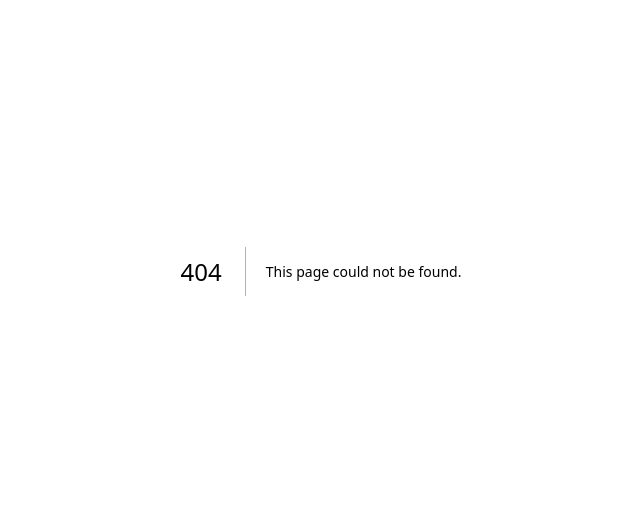
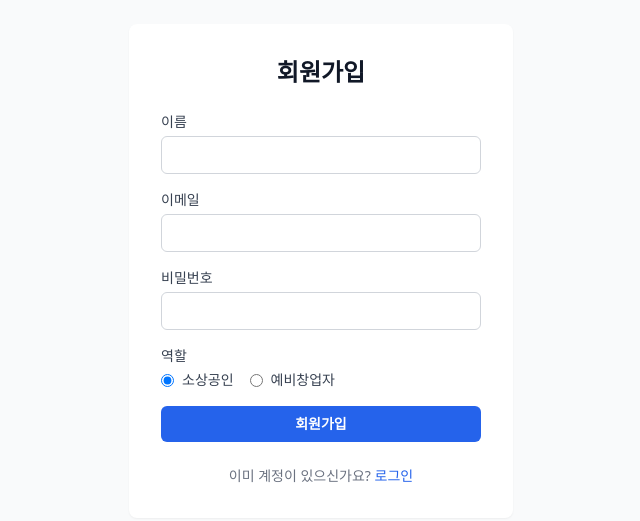
Before and after one commit to MinseoKim09/yuseong-sangkwon-map, a Next.js app in the folder yuseong-sangkwon-map/: page /auth/signup in a window 1280 px wide. Before the commit this address had no page. Shown: the part 129-650 px from the top of the page, without its empty margins (319-959 px from the left). Built offline with nearby package versions, Linux system fonts and the light colour scheme; no server answers.

Commit message:
feat: add email auth with Supabase (login, signup, callback, middleware)

```diff
--- /dev/null
+++ b/yuseong-sangkwon-map/src/app/auth/callback/route.ts
@@ -0,0 +1,18 @@
+import { NextResponse } from 'next/server'
+import { createClient } from '@/lib/supabase/server'
+
+export async function GET(request: Request) {
+  const { searchParams, origin } = new URL(request.url)
+  const code = searchParams.get('code')
+
+  if (code) {
+    const supabase = await createClient()
+    const { error } = await supabase.auth.exchangeCodeForSession(code)
+
+    if (!error) {
+      return NextResponse.redirect(`${origin}/map`)
+    }
+  }
+
+  return NextResponse.redirect(`${origin}/auth/login?error=auth_failed`)
+}
--- /dev/null
+++ b/yuseong-sangkwon-map/src/app/auth/login/page.tsx
@@ -0,0 +1,74 @@
+'use client'
+
+import { useState, FormEvent } from 'react'
+import { useRouter } from 'next/navigation'
+import Link from 'next/link'
+import { createClient } from '@/lib/supabase/client'
+import { AuthInput, AuthButton } from '@/components/ui/AuthForm'
+
+export default function LoginPage() {
+  const router = useRouter()
+  const supabase = createClient()
+
+  const [email, setEmail] = useState('')
+  const [password, setPassword] = useState('')
+  const [error, setError] = useState('')
+  const [isLoading, setIsLoading] = useState(false)
+
+  const handleSubmit = async (e: FormEvent) => {
+    e.preventDefault()
+    setError('')
+    setIsLoading(true)
+
+    const { error } = await supabase.auth.signInWithPassword({ email, password })
+
+    if (error) {
+      setError('이메일 또는 비밀번호가 올바르지 않습니다.')
+      setIsLoading(false)
+      return
+    }
+
+    router.push('/map')
+    router.refresh()
+  }
+
+  return (
+    <div className="flex min-h-screen items-center justify-center bg-gray-50 px-4">
+      <div className="w-full max-w-sm rounded-lg bg-white p-8 shadow-sm">
+        <h1 className="mb-6 text-center text-2xl font-bold text-gray-900">로그인</h1>
+
+        <form onSubmit={handleSubmit}>
+          <AuthInput
+            label="이메일"
+            type="email"
+            value={email}
+            onChange={(e) => setEmail(e.target.value)}
+            required
+            autoComplete="email"
+          />
+          <AuthInput
+            label="비밀번호"
+            type="password"
+            value={password}
+            onChange={(e) => setPassword(e.target.value)}
+            required
+            autoComplete="current-password"
+          />
+
+          {error && <p className="mb-4 text-sm text-red-600">{error}</p>}
+
+          <AuthButton type="submit" isLoading={isLoading}>
+            로그인
+          </AuthButton>
+        </form>
+
+        <p className="mt-6 text-center text-sm text-gray-500">
+          계정이 없으신가요?{' '}
+          <Link href="/auth/signup" className="font-medium text-blue-600 hover:underline">
+            회원가입
+          </Link>
+        </p>
+      </div>
+    </div>
+  )
+}
--- /dev/null
+++ b/yuseong-sangkwon-map/src/app/auth/logout/route.ts
@@ -0,0 +1,9 @@
+import { NextResponse } from 'next/server'
+import { createClient } from '@/lib/supabase/server'
+
+export async function POST(request: Request) {
+  const supabase = await createClient()
+  await supabase.auth.signOut()
+
+  return NextResponse.redirect(new URL('/auth/login', request.url))
+}
--- /dev/null
+++ b/yuseong-sangkwon-map/src/app/auth/signup/page.tsx
@@ -0,0 +1,129 @@
+'use client'
+
+import { useState, FormEvent } from 'react'
+import Link from 'next/link'
+import { createClient } from '@/lib/supabase/client'
+import { AuthInput, AuthButton } from '@/components/ui/AuthForm'
+
+type SignupRole = 'owner' | 'entrepreneur'
+
+export default function SignupPage() {
+  const supabase = createClient()
+
+  const [name, setName] = useState('')
+  const [email, setEmail] = useState('')
+  const [password, setPassword] = useState('')
+  const [role, setRole] = useState<SignupRole>('owner')
+  const [error, setError] = useState('')
+  const [isLoading, setIsLoading] = useState(false)
+  const [isSubmitted, setIsSubmitted] = useState(false)
+
+  const handleSubmit = async (e: FormEvent) => {
+    e.preventDefault()
+    setError('')
+    setIsLoading(true)
+
+    const { error } = await supabase.auth.signUp({
+      email,
+      password,
+      options: {
+        data: { name, role },
+        emailRedirectTo: `${window.location.origin}/auth/callback`,
+      },
+    })
+
+    setIsLoading(false)
+
+    if (error) {
+      setError(error.message)
+      return
+    }
+
+    setIsSubmitted(true)
+  }
+
+  if (isSubmitted) {
+    return (
+      <div className="flex min-h-screen items-center justify-center bg-gray-50 px-4">
+        <div className="w-full max-w-sm rounded-lg bg-white p-8 text-center shadow-sm">
+          <h1 className="mb-2 text-xl font-bold text-gray-900">가입 신청 완료</h1>
+          <p className="text-sm text-gray-600">이메일을 확인해주세요.</p>
+        </div>
+      </div>
+    )
+  }
+
+  return (
+    <div className="flex min-h-screen items-center justify-center bg-gray-50 px-4">
+      <div className="w-full max-w-sm rounded-lg bg-white p-8 shadow-sm">
+        <h1 className="mb-6 text-center text-2xl font-bold text-gray-900">회원가입</h1>
+
+        <form onSubmit={handleSubmit}>
+          <AuthInput
+            label="이름"
+            type="text"
+            value={name}
+            onChange={(e) => setName(e.target.value)}
+            required
+            autoComplete="name"
+          />
+          <AuthInput
+            label="이메일"
+            type="email"
+            value={email}
+            onChange={(e) => setEmail(e.target.value)}
+            required
+            autoComplete="email"
+          />
+          <AuthInput
+            label="비밀번호"
+            type="password"
+            value={password}
+            onChange={(e) => setPassword(e.target.value)}
+            required
+            autoComplete="new-password"
+          />
+
+          <div className="mb-4">
+            <span className="mb-1 block text-sm font-medium text-gray-700">역할</span>
+            <div className="flex gap-4">
+              <label className="flex items-center gap-2 text-sm text-gray-700">
+                <input
+                  type="radio"
+                  name="role"
+                  value="owner"
+                  checked={role === 'owner'}
+                  onChange={() => setRole('owner')}
+                />
+                소상공인
+              </label>
+              <label className="flex items-center gap-2 text-sm text-gray-700">
+                <input
+                  type="radio"
+                  name="role"
+                  value="entrepreneur"
+                  checked={role === 'entrepreneur'}
+                  onChange={() => setRole('entrepreneur')}
+                />
+                예비창업자
+              </label>
+            </div>
+          </div>
+
+          {error && <p className="mb-4 text-sm text-red-600">{error}</p>}
+
+          <AuthButton type="submit" isLoading={isLoading}>
+            회원가입
+          </AuthButton>
+        </form>
+
+        <p className="mt-6 text-center text-sm text-gray-500">
+          이미 계정이 있으신가요?{' '}
+          <Link href="/auth/login" className="font-medium text-blue-600 hover:underline">
+            로그인
+          </Link>
+        </p>
+      </div>
+    </div>
+  )
+}
--- /dev/null
+++ b/yuseong-sangkwon-map/src/components/ui/AuthForm.tsx
@@ -0,0 +1,45 @@
+import { InputHTMLAttributes, ButtonHTMLAttributes } from 'react'
+
+interface AuthInputProps extends Omit<InputHTMLAttributes<HTMLInputElement>, 'onChange'> {
+  label: string
+  type: string
+  value: string
+  onChange: (e: React.ChangeEvent<HTMLInputElement>) => void
+  error?: string
+}
+
+export function AuthInput({ label, type, value, onChange, error, ...rest }: AuthInputProps) {
+  return (
+    <div className="mb-4">
+      <label className="mb-1 block text-sm font-medium text-gray-700">{label}</label>
+      <input
+        type={type}
+        value={value}
+        onChange={onChange}
+        className={`w-full rounded-md border px-3 py-2 text-sm text-gray-900 focus:outline-none focus:ring-2 ${
+          error
+            ? 'border-red-500 focus:ring-red-200'
+            : 'border-gray-300 focus:ring-blue-200'
+        }`}
+        {...rest}
+      />
+      {error && <p className="mt-1 text-xs text-red-600">{error}</p>}
+    </div>
+  )
+}
+
+interface AuthButtonProps extends ButtonHTMLAttributes<HTMLButtonElement> {
+  isLoading?: boolean
+}
+
+export function AuthButton({ isLoading, disabled, children, ...rest }: AuthButtonProps) {
+  return (
+    <button
+      disabled={isLoading || disabled}
+      className="w-full rounded-md bg-blue-600 py-2 text-sm font-semibold text-white transition-colors hover:bg-blue-700 disabled:cursor-not-allowed disabled:opacity-50"
+      {...rest}
+    >
+      {isLoading ? '처리 중...' : children}
+    </button>
+  )
+}
--- /dev/null
+++ b/yuseong-sangkwon-map/src/middleware.ts
@@ -0,0 +1,54 @@
+import { createServerClient } from '@supabase/ssr'
+import { NextResponse, type NextRequest } from 'next/server'
+
+const PROTECTED_PATHS = ['/map', '/dashboard', '/stores/new']
+
+export async function middleware(request: NextRequest) {
+  let response = NextResponse.next({
+    request: {
+      headers: request.headers,
+    },
+  })
+
+  const supabase = createServerClient(
+    process.env.NEXT_PUBLIC_SUPABASE_URL!,
+    process.env.NEXT_PUBLIC_SUPABASE_ANON_KEY!,
+    {
+      cookies: {
+        getAll() {
+          return request.cookies.getAll()
+        },
+        setAll(cookiesToSet) {
+          cookiesToSet.forEach(({ name, value }) => request.cookies.set(name, value))
+          response = NextResponse.next({
+            request: {
+              headers: request.headers,
+            },
+          })
+          cookiesToSet.forEach(({ name, value, options }) =>
+            response.cookies.set(name, value, options)
+          )
+        },
+      },
+    }
+  )
+
+  const {
+    data: { user },
+  } = await supabase.auth.getUser()
+
+  const isProtectedPath = PROTECTED_PATHS.some((path) =>
+    request.nextUrl.pathname.startsWith(path)
+  )
+
+  if (isProtectedPath && !user) {
+    const loginUrl = new URL('/auth/login', request.url)
+    return NextResponse.redirect(loginUrl)
+  }
+
+  return response
+}
+
+export const config = {
+  matcher: ['/map/:path*', '/dashboard/:path*', '/stores/new/:path*'],
+}
```
